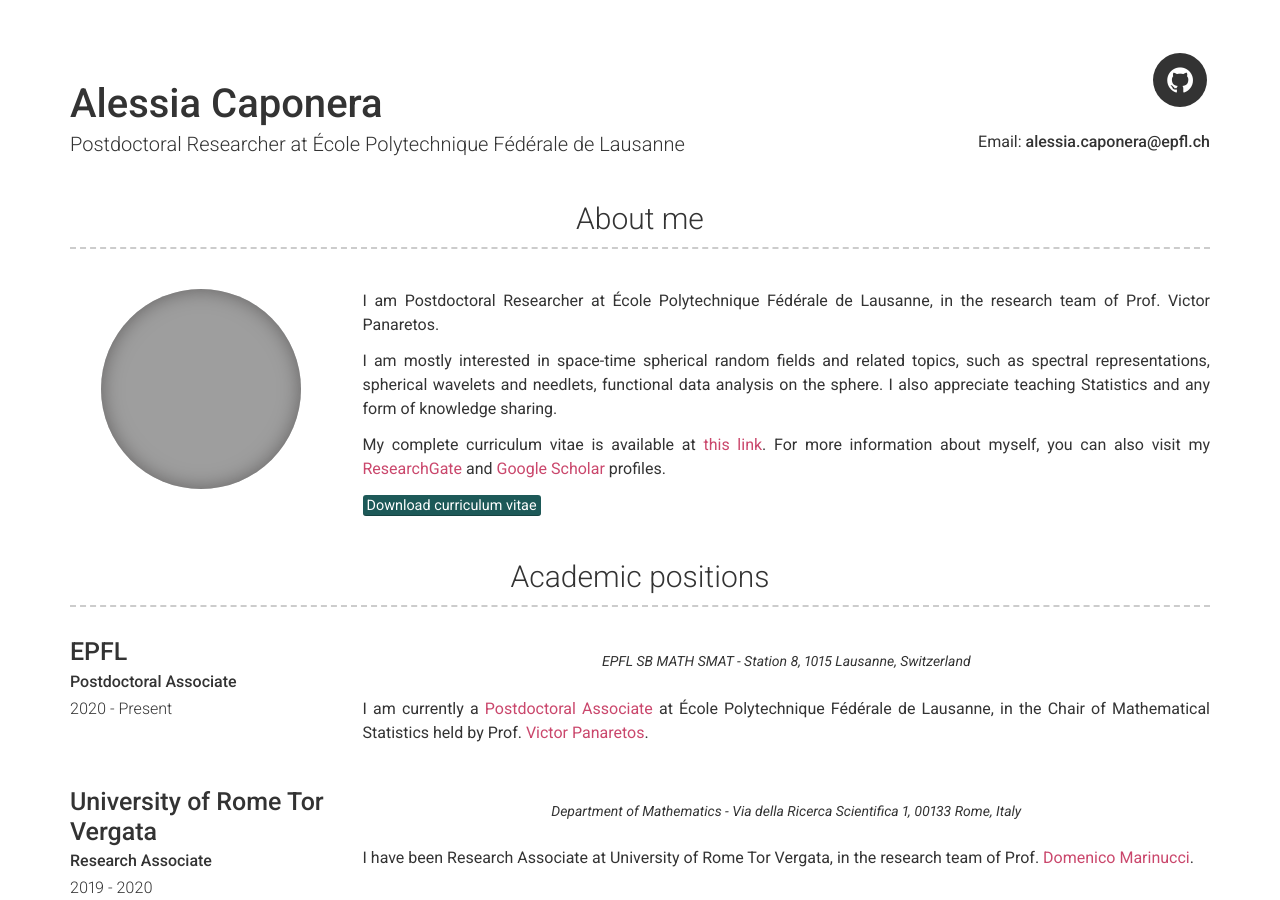
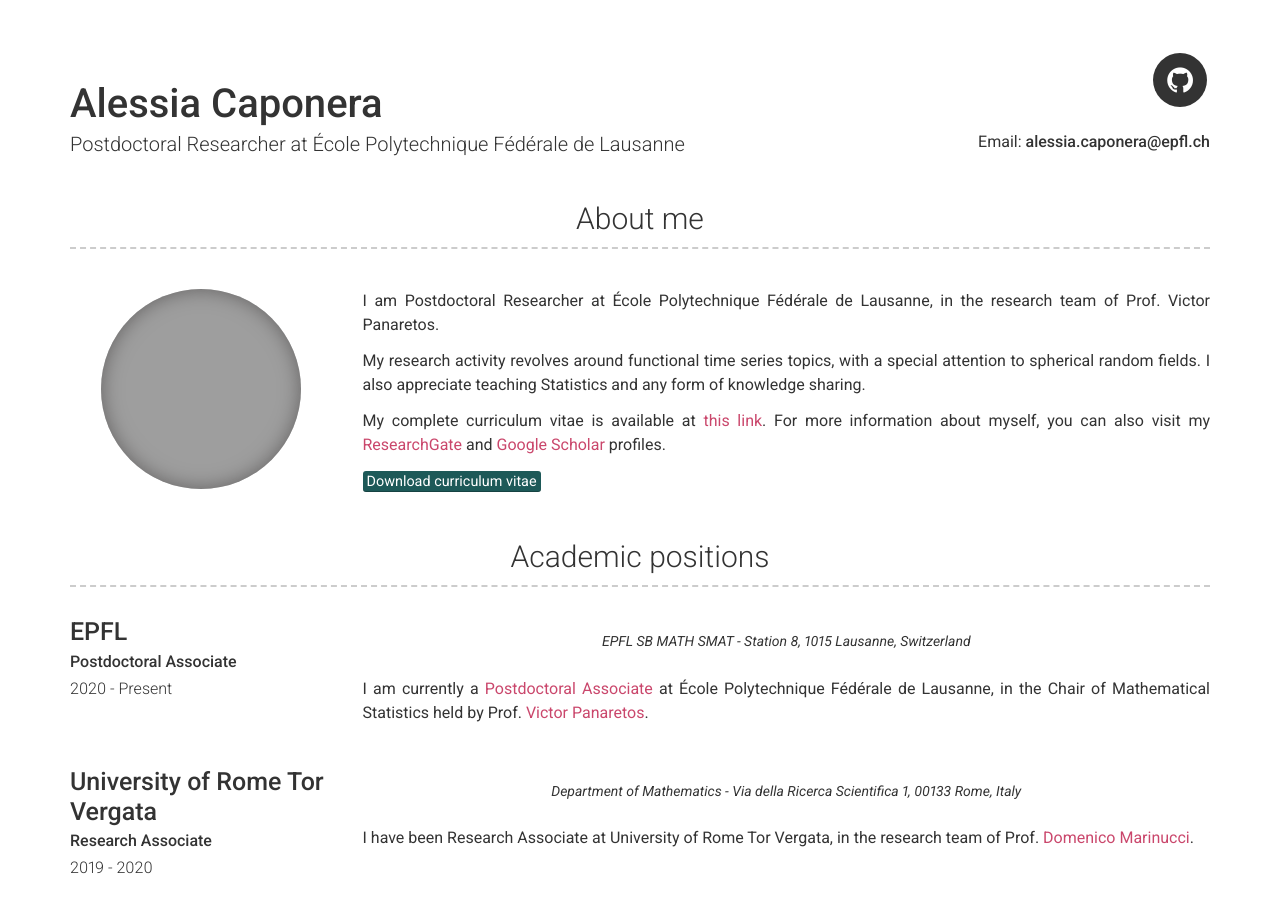
Before and after one commit to alessiacaponera/alessiacaponera.github.io, a Jekyll site: the page built from index.md, in a window 1280 px wide and 900 px high. Built offline with Jekyll 4.4.1, drawn with Linux system fonts in a browser that asks for light colours; some of the changed text lies outside the part shown; grey boxes are pictures that could not be loaded.

Commit message:
Update _config.yml

```diff
--- a/_config.yml
+++ b/_config.yml
@@ -26,7 +26,7 @@ about_profile_image: /images/profile.jpg
 about_content: | # this will include new lines to allow paragraphs
     I am Postdoctoral Researcher at École Polytechnique Fédérale de Lausanne, in the research team of Prof. Victor Panaretos.
 
-    I am mostly interested in space-time spherical random fields and related topics, such as spectral representations, spherical wavelets and needlets, functional data analysis on the sphere. I also appreciate teaching Statistics and any form of knowledge sharing.
+    My research activity revolves around functional time series topics, with a special attention to spherical random fields. I also appreciate teaching Statistics and any form of knowledge sharing.
 
     My complete curriculum vitae is available at [this link](/files/cv_Caponera.pdf). For more information about myself, you can also visit my [ResearchGate](https://www.researchgate.net/profile/Alessia-Caponera) and [Google Scholar](https://scholar.google.com/citations?user=stpPH0cAAAAJ&hl=en) profiles.
 
@@ -67,7 +67,7 @@ more_content: |
 
     **Refereed conference proceedings and book chapters**
 
-    Spoto, F., **Caponera, A.**, Brutti, P. (2022). Universal change point testing for dependent data. In: *Book of Short Papers SIS 2022*, in press.
+    Spoto, F., **Caponera, A.**, Brutti, P. (2022). Universal change point testing for dependent data. In: *Book of Short Papers SIS 2022*. ISBN 9788891932310. [[Link]](https://it.pearson.com/content/dam/region-core/italy/pearson-italy/pdf/Docenti/Università/Sis-2022-4c-low.pdf)
 
     Spoto, F., **Caponera, A.**, Brutti, P. (2021). Spherical autoregressive change-point detection with applications. In: *Book of Short Papers SIS 2021*. ISBN: 9788891927361. [[Link]](https://it.pearson.com/content/dam/region-core/italy/pearson-italy/pdf/Docenti/Università/pearson-sis-book-2021-parte-2.pdf)
 
@@ -101,6 +101,7 @@ service_content: |
 
     **Organization of scientific events**
 
+    - Member of the scientific committee of EcoSta 2023
     - Organizer of the session *Probabilistic and statistical properties of sphere-cross-time random fields* at [Third Italian Meeting on Probability and Mathematical Statistics](https://site.unibo.it/probstat/en)
     - Organizer of the session *On the second-order dynamics of intricate functional data* at [EcoSta 2022](http://www.cmstatistics.org/EcoSta2022/)
     - Organizer of the y-SIS session *y-SIS: From methodology to applications* at [CMStatistics 2019](http://www.cmstatistics.org/CMStatistics2019/)
```
